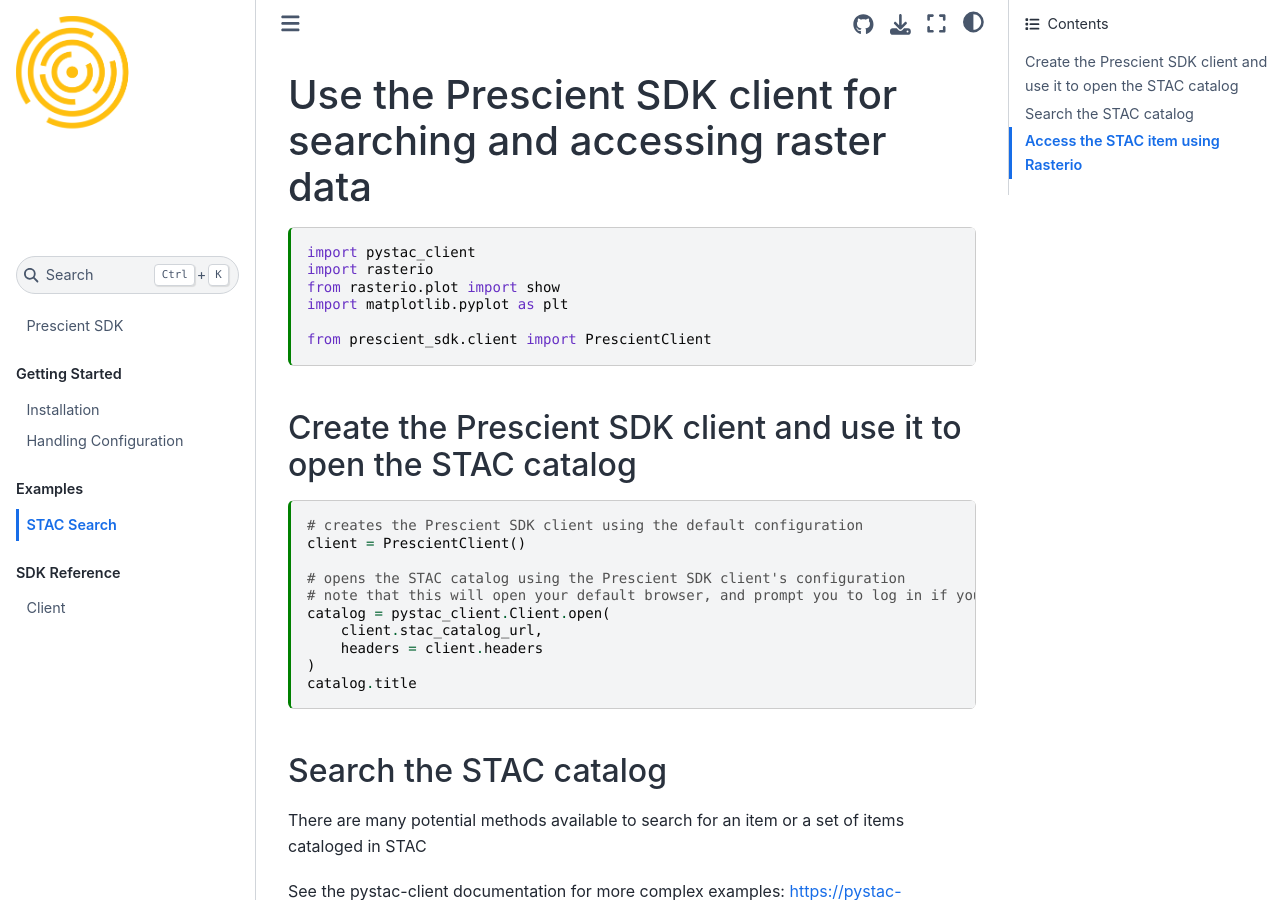
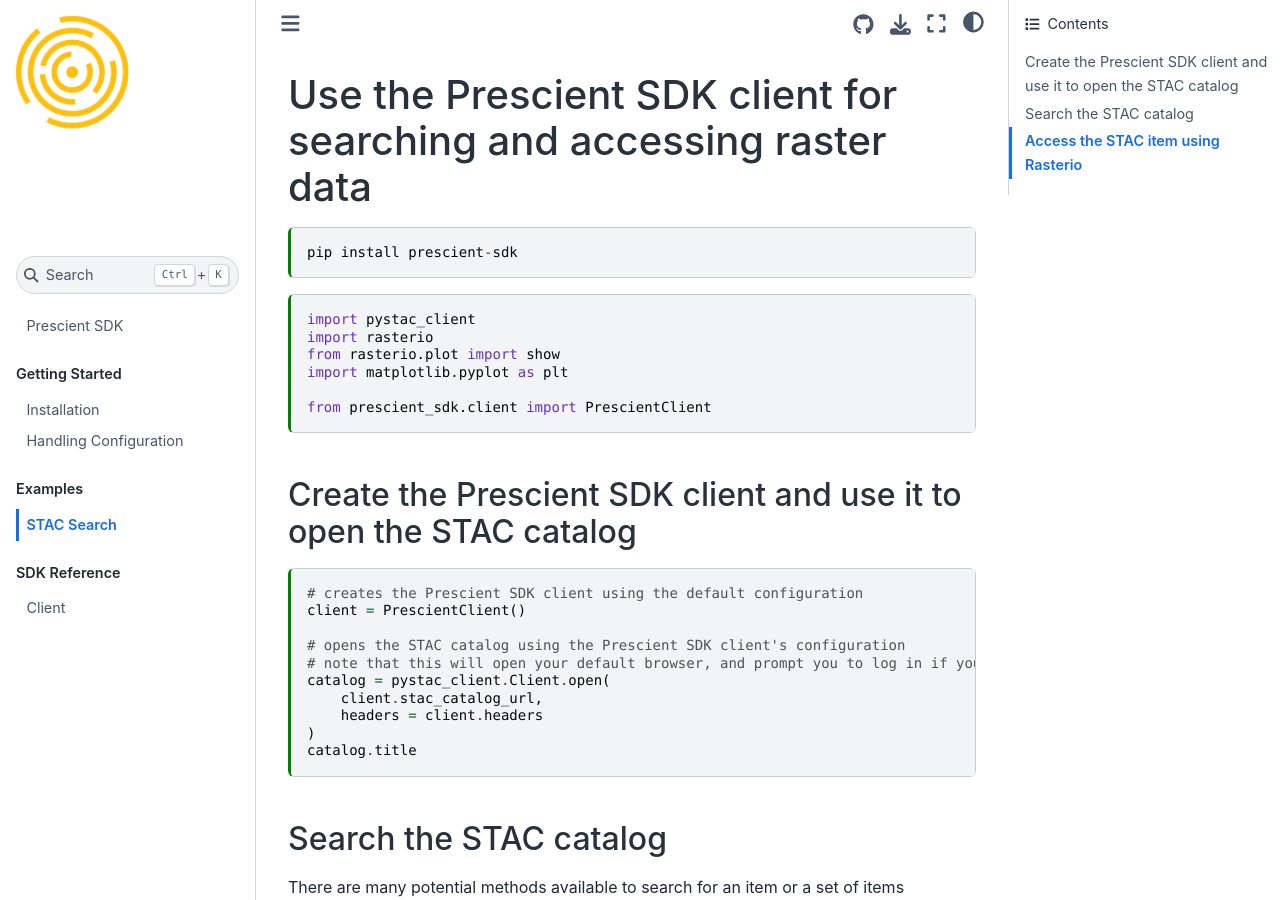
Before and after one commit to sparkgeo/prescient-sdk, a Jupyter Book: the page built from docs/examples/stac_search.ipynb, in a window 1280 px wide and 900 px high. Built offline with Jupyter Book 1.0.4 settings and Sphinx 7.4.7 and the Sphinx Book theme 1.1.4, drawn with Linux system fonts in a browser that asks for light colours.

````diff
--- a/docs/installation.md
+++ b/docs/installation.md
@@ -11,5 +11,5 @@ To use the Prescient SDK, you first need to install it and its dependencies
 1. Install Prescient SDK
 
 ```
-pip install prescientsdk
+pip install prescient-sdk
 ```
--- a/pyproject.toml
+++ b/pyproject.toml
@@ -1,6 +1,6 @@
 [project]
 name = "prescient-sdk"
-version = "0.1.1"
+version = "0.1.2"
 description = "A Python SDK for integrating with Prescient services"
 readme = "README.md"
 license = {file = "LICENSE"}
@@ -9,6 +9,7 @@ dependencies = [
     "boto3>=1.35.19",
     "msal>=1.31.0",
     "pydantic-settings>=2.5.2",
+    "rasterio>=1.3.11",
 ]
 
 [project.urls]
@@ -23,7 +24,6 @@ dev-dependencies = [
   "pystac-client>=0.7.6",
   "pytest>=8.3.3",
   "ruff>=0.6.5",
-  "rasterio>=1.3.11",
   "pytest-mock>=3.14.0",
   "matplotlib>=3.9.2",
   "jupyter-book>=1.0.2",
````
Also changed, not shown: docs/examples/stac_search.ipynb, 1 other file.
